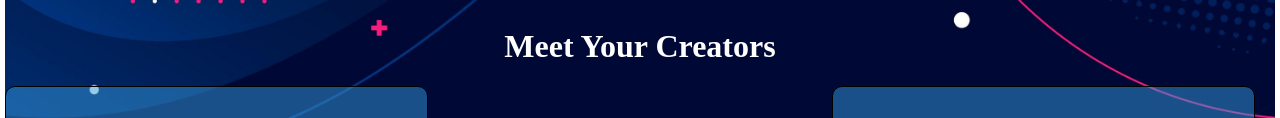
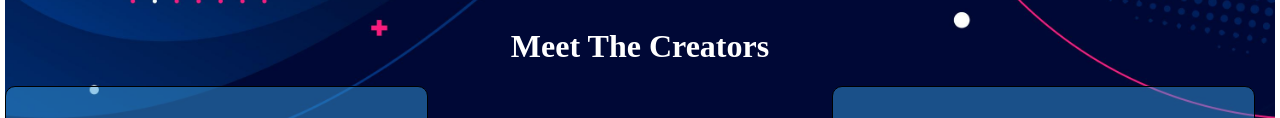
Before and after one commit to nchinedu/Flash-Card, a plain HTML site: page index.html in a window 1280 px wide. Shown: the part 229-347 px from the top of the page. Drawn offline with Linux system fonts and the light colour scheme.

Commit message:
Update index.html

```diff
--- a/index.html
+++ b/index.html
@@ -23,7 +23,7 @@
         Click me
     </button>
 
-    <h1 style="color: white;">Meet Your Creators</h1>
+    <h1 style="color: white;">Meet The Creators</h1>
 
     <div id="author-profiles">
         <div class="profile-box" onclick="enlargeProfile(this)">
```
